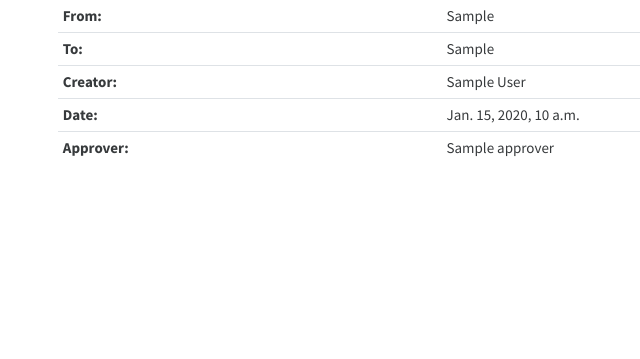
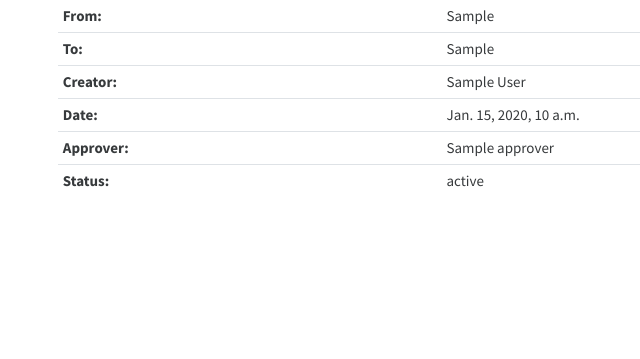
Before and after one commit to Boorunaut/Boorunaut, a Django app: template booru/templates/booru/alias_detail.html in a window 1280 px wide. Shown: the part 187-546 px from the top of the page, without its empty margins (27-667 px from the left). Run offline with Django 3.2, Linux system fonts and the light colour scheme; the template is opened without the code that fills it: most values are stand-ins (such as "Sample title", 1, 10 or a date in 2020); some libraries are stand-ins or nearby versions.

Commit message:
Changes Alias' and Implication's 'approved' field to 'status', and changes from Boolean to IntegerField.

```diff
--- a/booru/templates/booru/alias_detail.html
+++ b/booru/templates/booru/alias_detail.html
@@ -39,6 +39,10 @@
                             <td><strong>Approver:</strong></td>
                             <td>{{object.approver}}</td>
                         </tr>
+                        <tr>
+                            <td><strong>Status:</strong></td>
+                            <td>{{object.get_status_display}}</td>
+                        </tr>
                     </tbody>
                 </table>
             </div>
--- a/booru/templates/booru/alias_list.html
+++ b/booru/templates/booru/alias_list.html
@@ -43,11 +43,7 @@
                             <td>{{alias.from_tag}} {{alias.from_tag.get_count}}</td>
                             <td>{{alias.to_tag}} {{alias.to_tag.get_count}}</td>
                             <td>{{alias.approver}}</td>
-                            {% if alias.approved == True %}
-                            <td>Approved</td>
-                            {% else %}
-                            <td>Pending</td>
-                            {% endif %}
+                            <td>{{alias.get_status_display}}</td>
                             <td><a href="{% url 'booru:alias-detail' alias.id %}">Show</a></td>
                         </tr>
                         {% endfor %}
--- a/booru/templates/booru/implication_detail.html
+++ b/booru/templates/booru/implication_detail.html
@@ -39,6 +39,10 @@
                             <td><strong>Approver:</strong></td>
                             <td>{{object.approver}}</td>
                         </tr>
+                        <tr>
+                            <td><strong>Status:</strong></td>
+                            <td>{{object.get_status_display}}</td>
+                        </tr>
                     </tbody>
                 </table>
             </div>
--- a/booru/templates/booru/implication_list.html
+++ b/booru/templates/booru/implication_list.html
@@ -43,11 +43,7 @@
                             <td>{{implication.from_tag}} {{implication.from_tag.get_count}}</td>
                             <td>{{implication.to_tag}} {{implication.to_tag.get_count}}</td>
                             <td>{{implication.approver}}</td>
-                            {% if implication.approved == True %}
-                            <td>Approved</td>
-                            {% else %}
-                            <td>Pending</td>
-                            {% endif %}
+                            <td>{{implication.get_status_display}}</td>
                             <td><a href="{% url 'booru:implication-detail' implication.id %}">Show</a></td>
                         </tr>
                         {% endfor %}
--- a/booru/utils.py
+++ b/booru/utils.py
@@ -114,8 +114,8 @@ def verify_and_perform_aliases_and_implications(tag_name):
     Alias = apps.get_model('booru', 'Alias')
     posts = Post.objects.filter(tags__name__in=[tag_name])
 
-    implications = Implication.objects.filter(from_tag__name=tag_name, approved=True)
-    alias = Alias.objects.filter(from_tag__name=tag_name, approved=True).first()
+    implications = Implication.objects.filter(from_tag__name=tag_name, status=1)
+    alias = Alias.objects.filter(from_tag__name=tag_name, status=1).first()
 
     if alias != None or implications.count() > 0:
         for post in posts:
```
Also changed, not shown: booru/migrations/0007_auto_20180305_2004.py (added).
